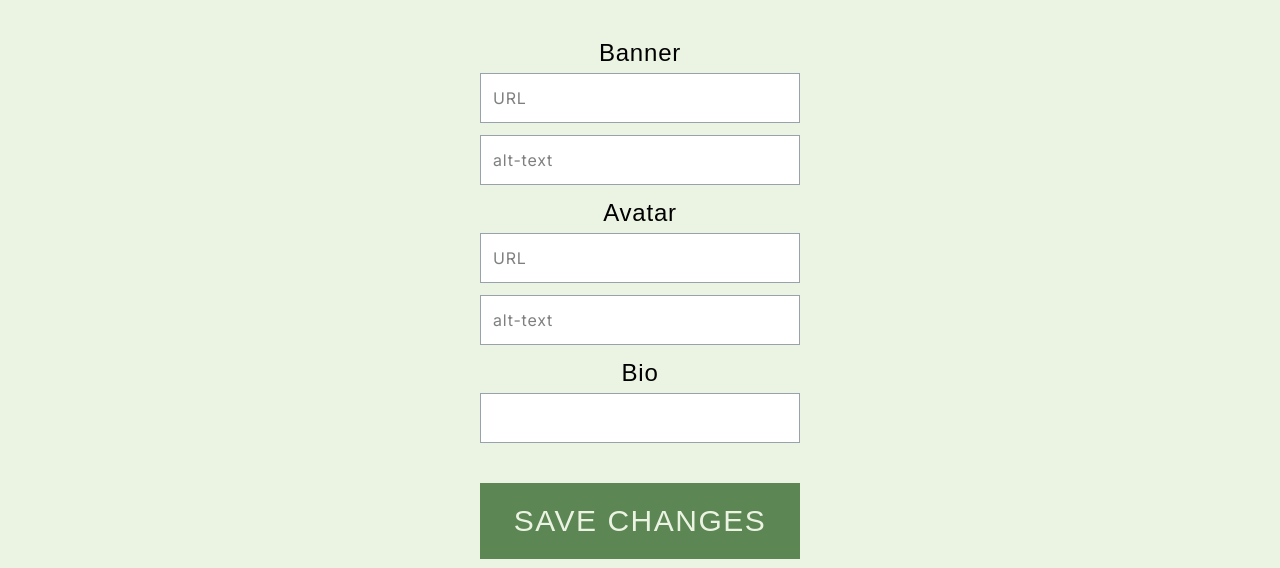
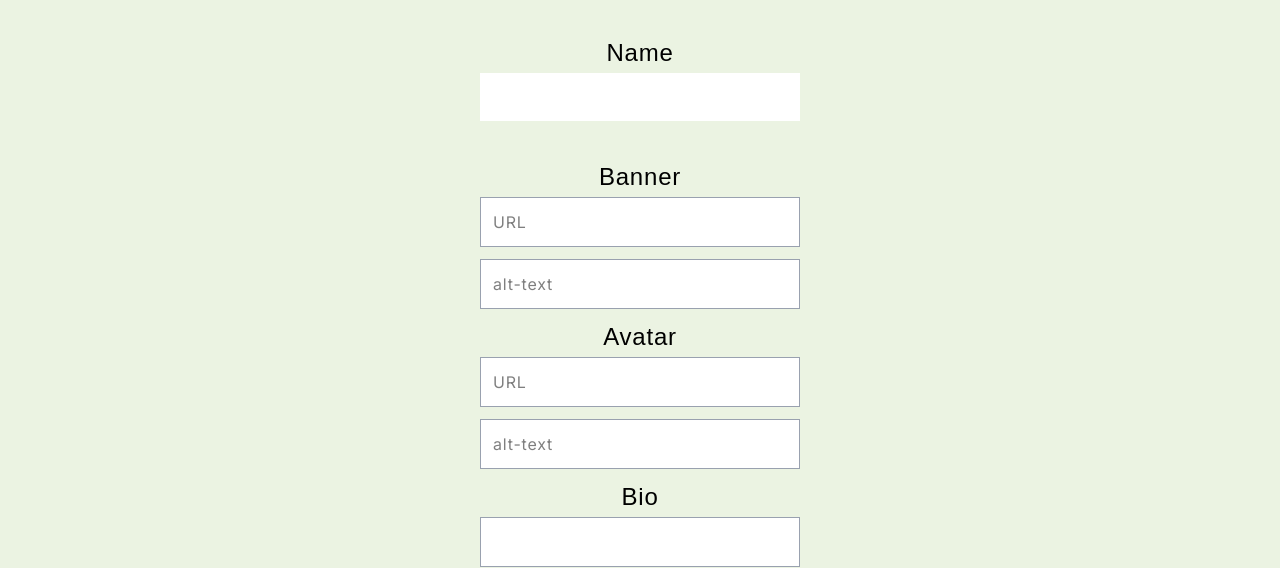
Before and after one commit to tominehaug/blitzbid, a website with bundled scripts: page edit-profile.html in a window 1280 px wide. Shown: the part 259-827 px from the top of the page. Built offline with nearby package versions, Linux system fonts and the light colour scheme; a web font is replaced by a local one.

Commit message:
added readonly name input

```diff
--- a/edit-profile.html
+++ b/edit-profile.html
@@ -36,6 +36,15 @@
         novalidate
         class="mt-10 flex w-full flex-1 flex-col gap-1 text-center md:w-auto"
       >
+        <label for="name" class="text-2xl">Name</label>
+        <input
+          type="text"
+          name="name"
+          id="name"
+          readonly
+          class="font-default w-80 self-center border-gray-400 bg-white p-3 text-gray-500 focus:border-none focus:outline-none"
+        />
+        <div class="text-error font-default mx-2 mt-1 pb-7 text-base"></div>
         <label for="banner" class="text-2xl">Banner</label>
         <input
           type="text"
```
